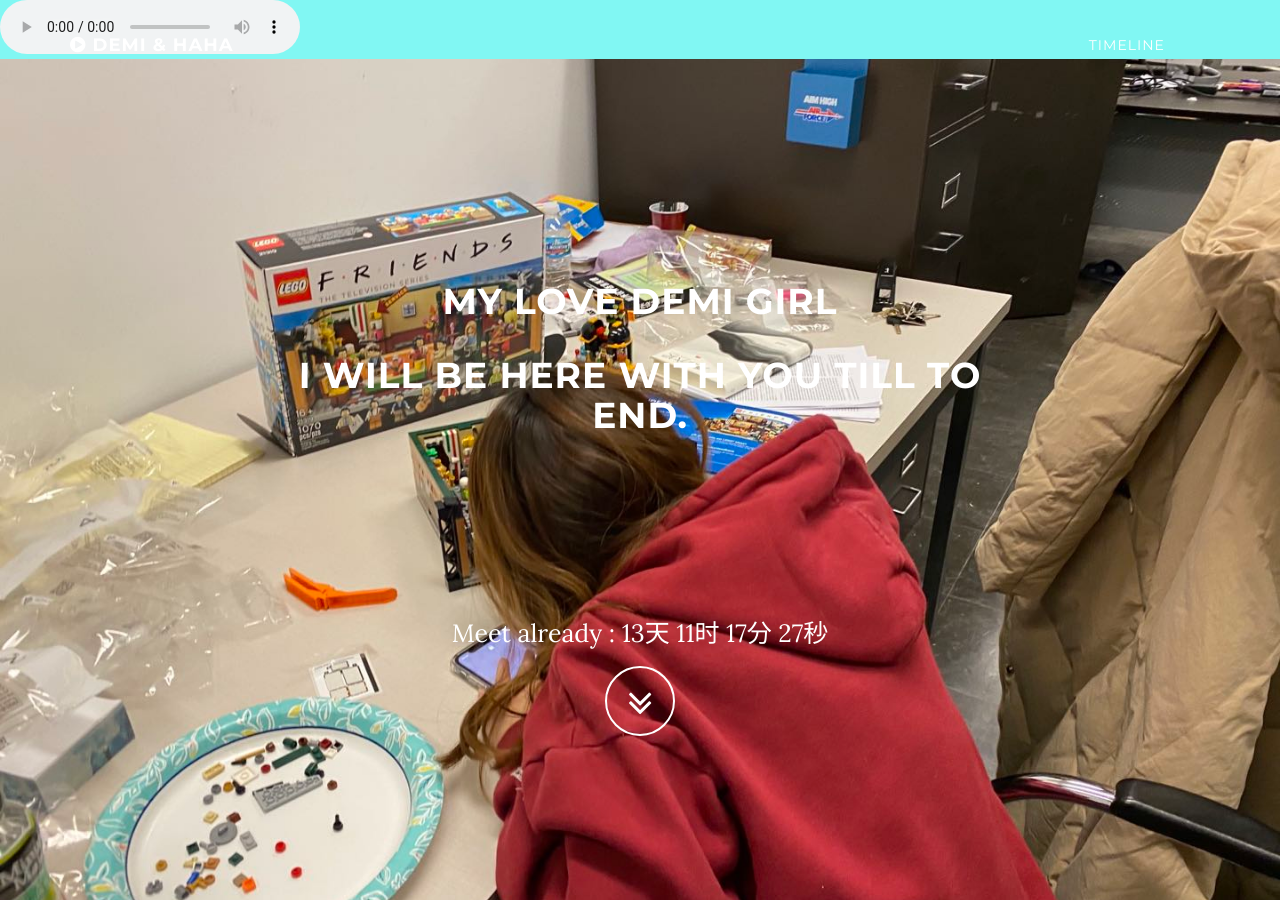
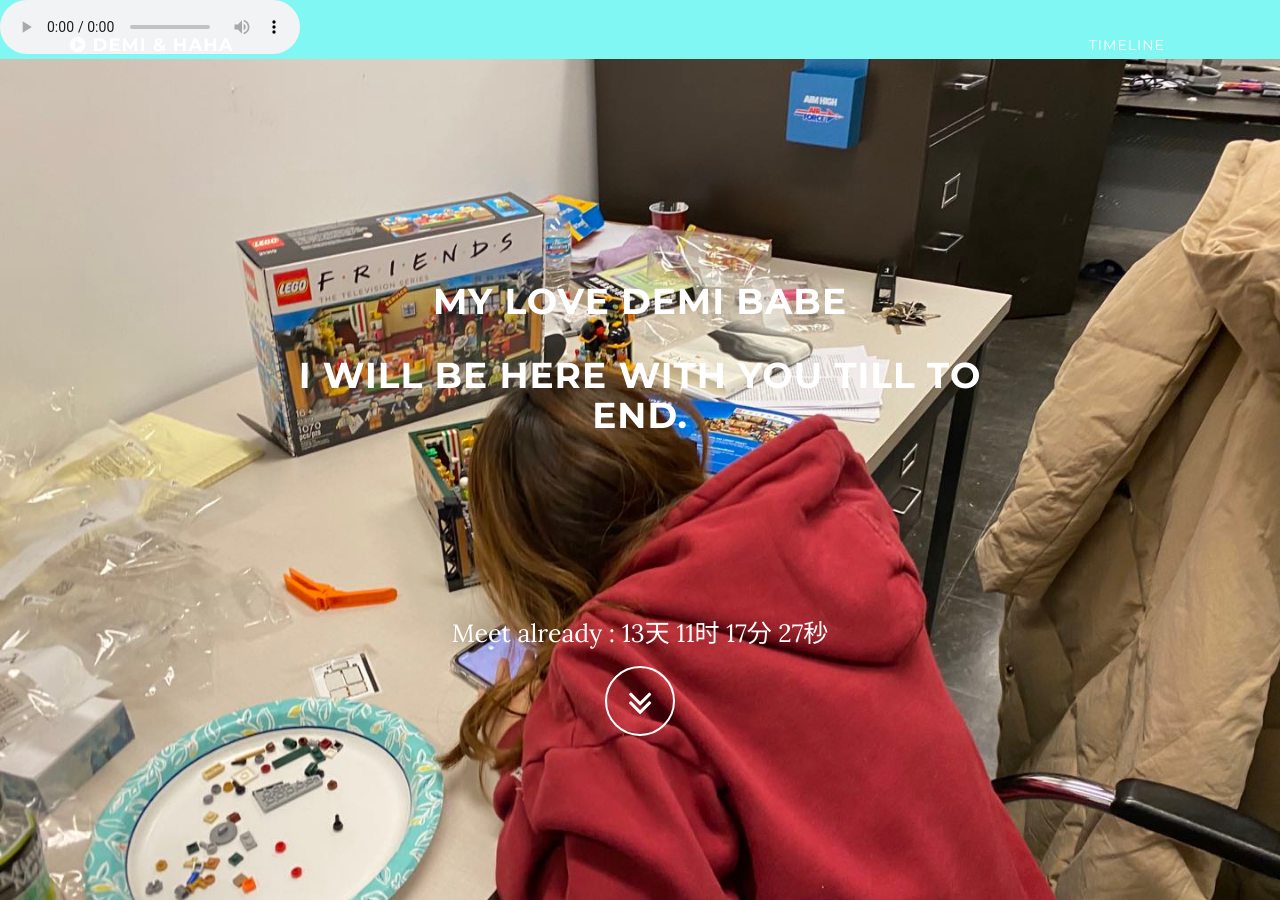
Before and after one commit to lovedemi/lovedemi.github.io, a Jekyll site: the page built from index.html, in a window 1280 px wide and 900 px high. Built offline with Jekyll 4.4.1, drawn with Linux system fonts in a browser that asks for light colours; comment, search, counter and statistics services are not loaded.

Commit message:
Update header.html

```diff
--- a/_includes/header.html
+++ b/_includes/header.html
@@ -6,7 +6,7 @@
                     <div class="col-md-8 col-md-offset-2">
 
                         <!-- <p class="intro-text">Love Memory with Demi</p> -->
-                        <h1> My love Demi girl</h1>
+                        <h1> My love Demi babe</h1>
                         <h1> I will be here with you till to end.</h1>
 
 <h1 class="brand-heading">&nbsp;</h1>
```
